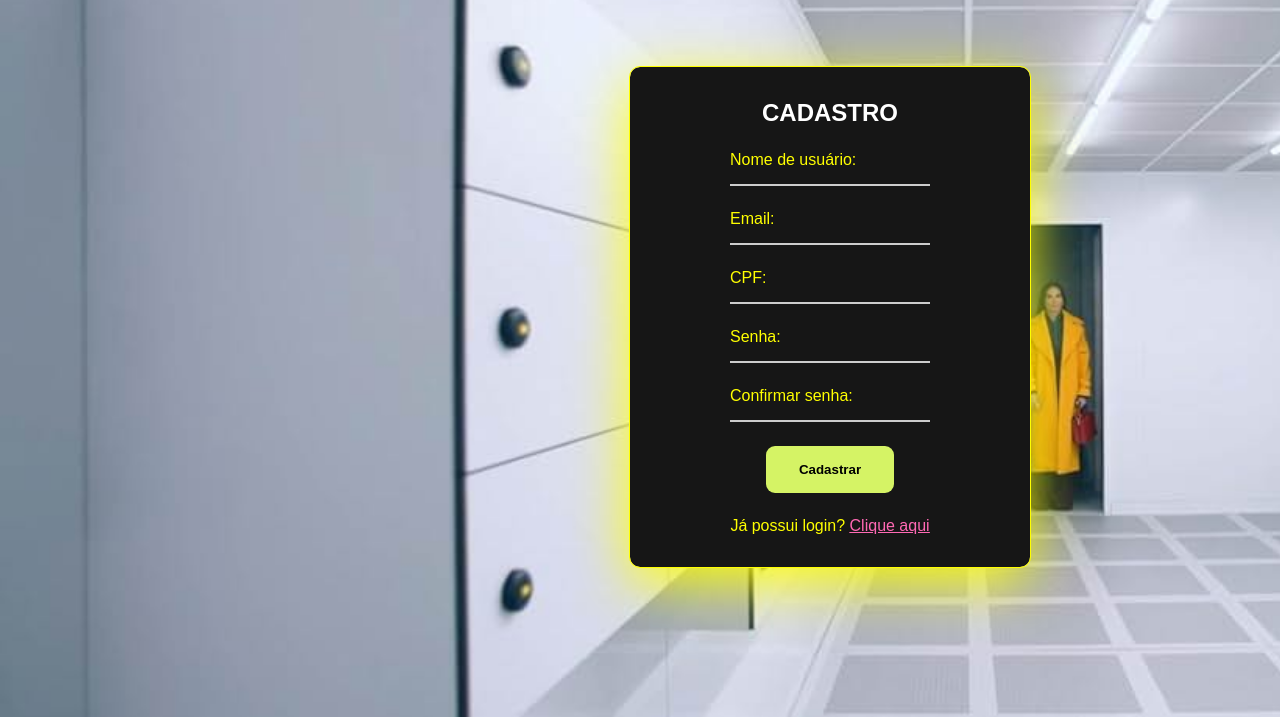
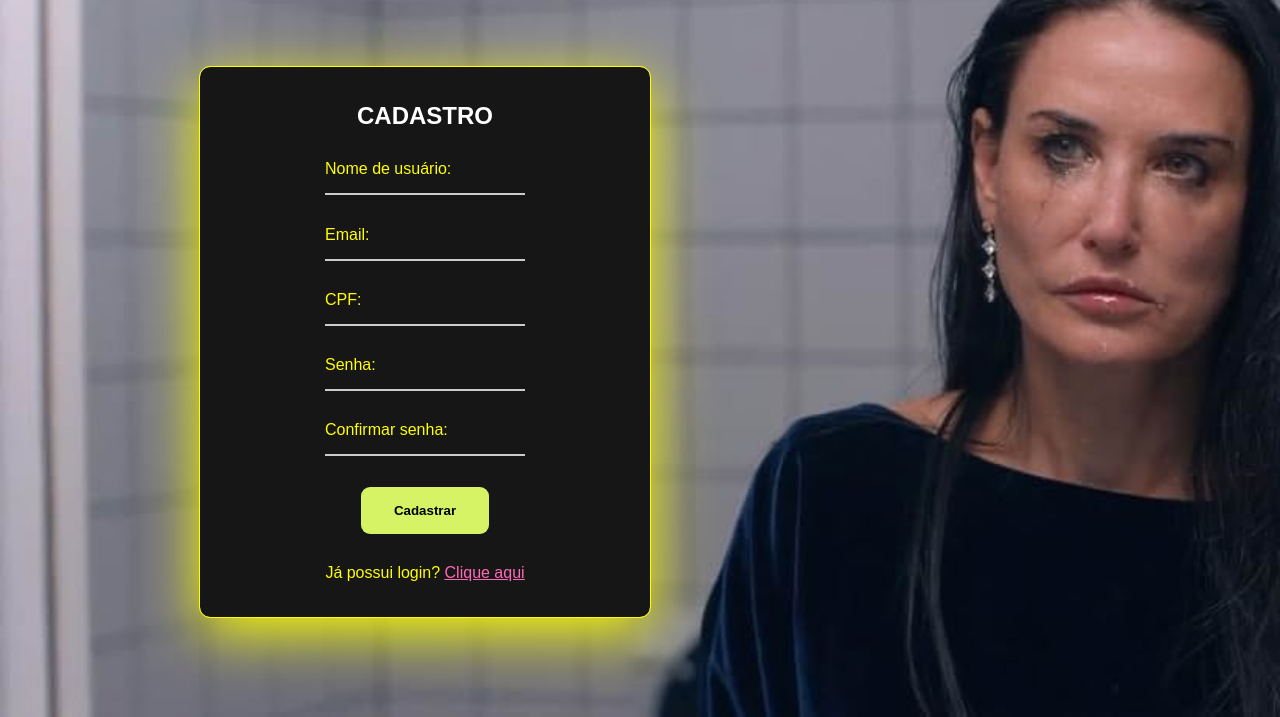
Before and after one commit to ViniDiasOF/Substance, a website: page Site/public/cadastro.html in a window 1280 px wide. Shown: the part 83-800 px from the top of the page. Drawn offline with Linux system fonts and the light colour scheme.

Commit message:
Adicionando imagens novas e atualizando CSS

```diff
--- a/Site/public/cadastro.html
+++ b/Site/public/cadastro.html
@@ -50,7 +50,7 @@
             <button class="botao" onclick="cadastrar()"><strong>Cadastrar</strong></button>
             <div>
               <div id="cardErro">
-                <span id="mensagem_erro" style="">Já possui login? <a href="login.html"><u>Clique aqui</u></a></span>
+                <span id="mensagem_erro">Já possui login? <a href="login.html"><u>Clique aqui</u></a></span>
             </div>
             </div>
           </div>
--- a/Site/public/style/css/cadastro.css
+++ b/Site/public/style/css/cadastro.css
@@ -64,24 +64,24 @@ nav ul li a:hover {
 .login {
     height: 100%;
     width: 100%;
-    background-image: url(../img/cadastro.jpg);
+    background-image: url(../img/elisabethBanheiro.jpg);
     background-size: cover;
   }
 
 .login .container {
-    justify-content: flex-end;
+    justify-content: flex-start;
     align-items: center;
     height: 100vh;
-    padding-left: 600px;
-    padding-right: 100px;
     display: flex;
+    margin-left: 200px;
   }
 
 .formulario {
+    margin-top: 50px;
     display: grid;
     place-items: center;
-    width: 400px;
-    height: 500px;
+    width: 450px;
+    height: 550px;
     padding: 20px;
     margin-right: 150px;
     background-color: #161616;
--- a/Site/public/style/css/login.css
+++ b/Site/public/style/css/login.css
@@ -62,24 +62,23 @@ nav ul li a:hover {
 .login {
     height: 100%;
     width: 100%;
-    background-image: url(../img/cartao.jpg);
+    background-image: url(../img/suebanheiro2.jpg);
     background-size: cover;
   }
 
 .login .container {
-    justify-content: flex-end;
+    justify-content: flex-start;
     align-items: center;
     height: 100vh;
-    padding-left: 600px;
-    padding-right: 200px;
     display: flex;
+    margin-left: 200px;
   }
 
 .formulario {
     display: grid;
     place-items: center;
     width: 400px;
-    height: 350px;
+    height: 400px;
     padding: 20px;
     margin-right: 100px;
     background-color: #161616;
```
Also changed, not shown: Site/public/dashboard/cards.html (+3 -3 lines), Site/public/style/css/estilo.css (+7 -0 lines), Site/public/style/img/elisabethBanheiro.jpg (added), Site/public/style/img/suebanheiro2.jpg (added).
